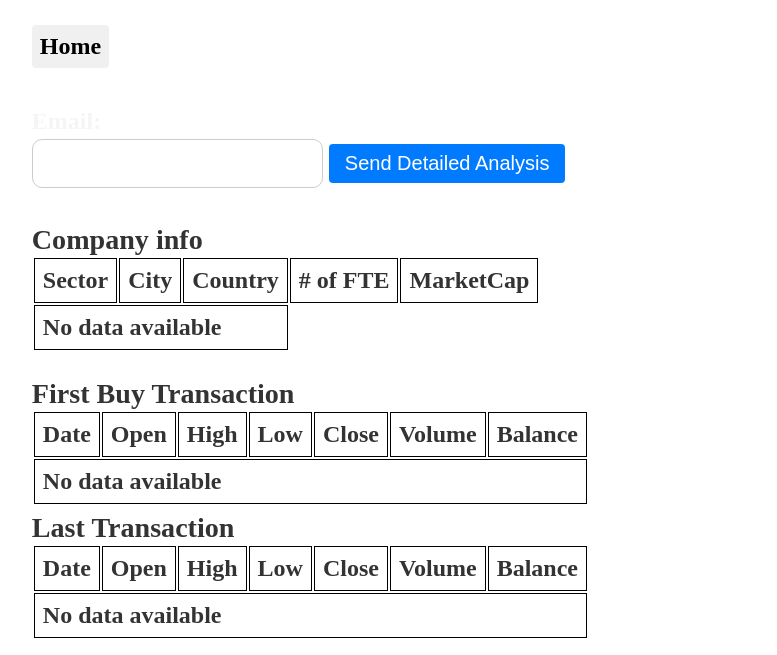
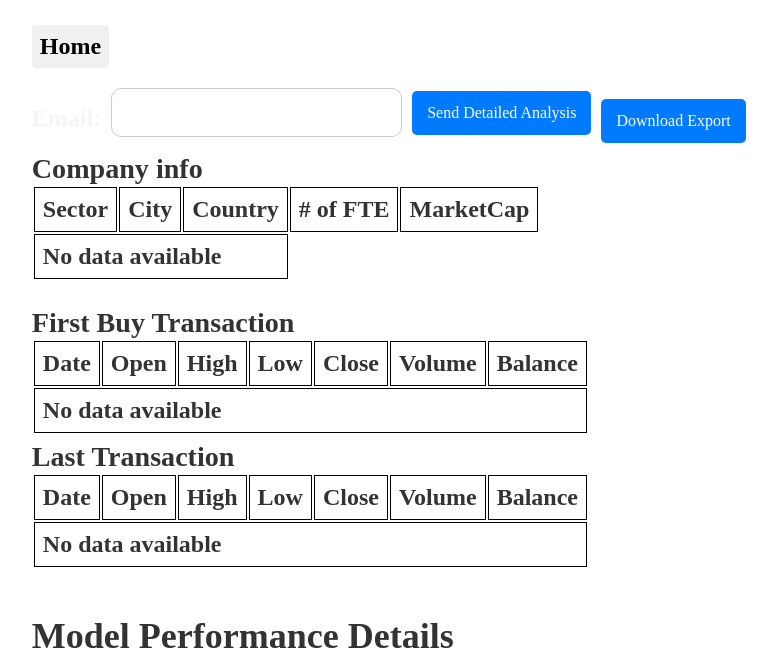
Before and after one commit to Dandata0101/mbs-Stock-signal-project, a Flask app: template templates/stock.html in a window 1280 px wide. Shown: the part 1792-2447 px from the top of the page, without its empty margins (48-825 px from the left). Run offline with Flask 3, Linux system fonts and the light colour scheme; the template is opened without the code that fills it, so the values that code supplies are empty.

Commit message:
added download button

```diff
--- a/main.py
+++ b/main.py
@@ -1,4 +1,4 @@
-from flask import Flask, request, render_template, jsonify, session, url_for, flash, redirect
+from flask import Flask, request, render_template, jsonify, session, url_for, flash, redirect,send_file
 import matplotlib
 matplotlib.use('Agg')
 import os
@@ -103,12 +103,29 @@ def stock():
         session['tickerSymbol'] = stock_symbol
         session['company_name'] = company_name
 
+        file_name = f'{stock_symbol}_stock.xlsx'
+        session['export_file_name'] = file_name
+
+
         return render_template("stock.html", chart=chart_html,company_name=company_name,company_details=company_details, stock=stock_symbol,firstbuy=firstbuy,lastrecord=lastrecord, accuracy=accuracy, feature_importances=importance_df.to_dict('records'))
 
     except Exception as e:
         print(e)  # For debugging
         flash(f'Error: {str(e)}', 'error')  # Flash the error message
         return redirect(url_for('index'))  # Redirect to the index page
+
+@app.route('/download')
+def download_file():
+    file_name = session.get('export_file_name')
+    if file_name:
+        base_directory = os.path.join(os.getcwd(), '03-output')
+        full_path = os.path.join(base_directory, file_name)
+        if os.path.exists(full_path):
+            return send_file(full_path, as_attachment=True)
+        else:
+            return "File not found.", 404
+    else:
+        return "No file specified.", 400
 
 @app.route('/ty', methods=['GET'])
 def thank_you():
--- a/templates/stock.html
+++ b/templates/stock.html
@@ -165,11 +165,17 @@
       {% endif %}
     {% endwith %}
 
-    <form action="/ty" method="get" class="email-form">
-        <label for="email">Email:</label>
-        <input type="email" id="email" name="email" required>
-        <button type="submit">Send Detailed Analysis</button>
-    </form>
+    <div style="display: flex; align-items: center;">
+        <form action="/ty" method="get" style="display: flex; align-items: center; margin-right: 10px;">
+            <label for="email" style="margin-right: 10px;">Email:</label>
+            <input type="email" id="email" name="email" required style="margin-right: 10px;">
+            <button type="submit" style="padding: 10px 15px; background-color: #007bff; color: white; border: none; border-radius: 5px; cursor: pointer; font-size: 16px; font-family: inherit; font-weight: normal; line-height: 1.5;">Send Detailed Analysis</button>
+
+        </form>
+
+        <a href="{{ url_for('download_file', stock_symbol=stock_symbol) }}" style="padding: 10px 15px; background-color: #007bff; color: white; border: none; border-radius: 5px; text-decoration: none; cursor: pointer; font-size: 16px; display: flex; align-items: center; font-family: inherit; font-weight: normal; line-height: 1.5;">Download Export</a>
+    </div>
+
 
 <!-- Company Info, First Buy Transaction, and Last Transaction Tables Side by Side -->
 <div class="tables-side-by-side">
```
Also changed, not shown: 6 other files.
